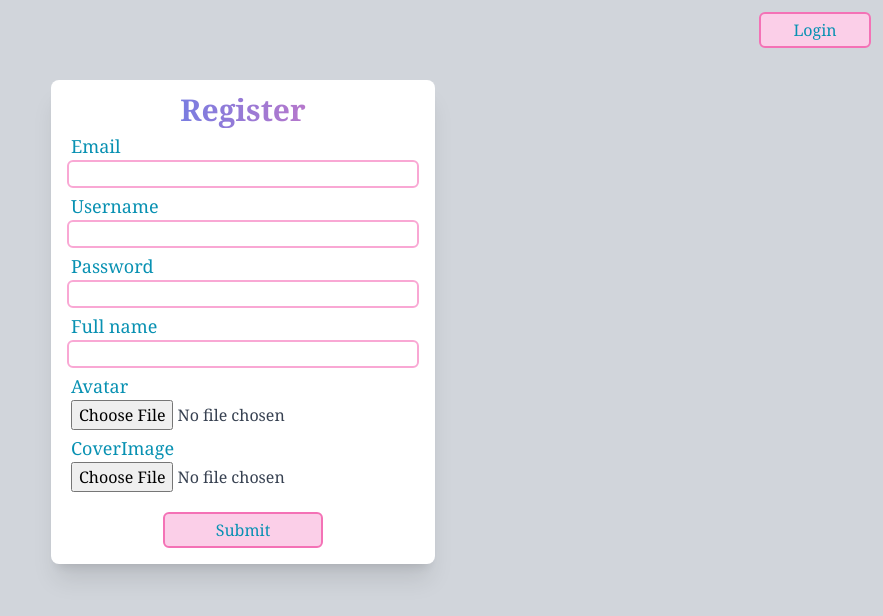
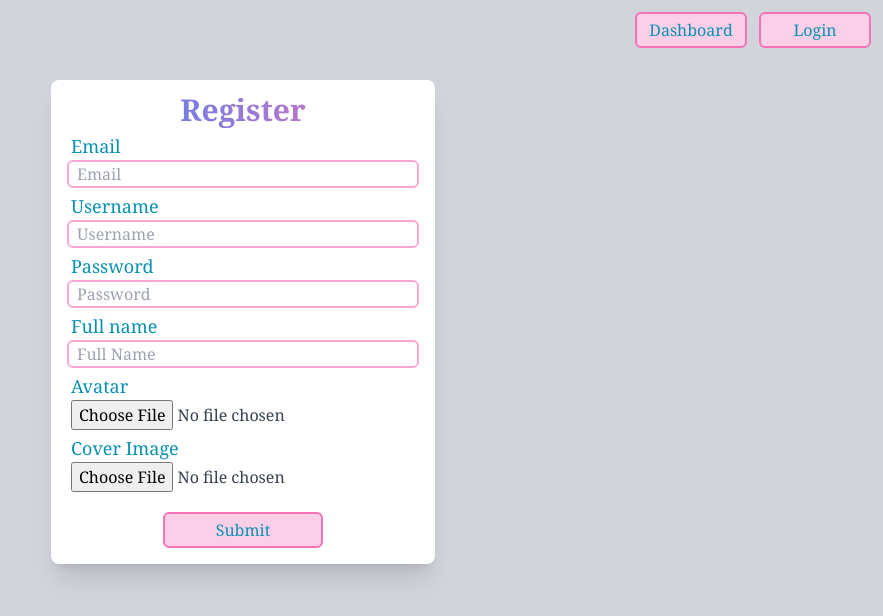
Before and after one commit to mdkhusbo26/e-commarce-full, a React (Create React App) app: page /register in a window 1280 px wide. Shown: the top 616 px of the page, without its empty margins (397-1280 px from the left). Built offline with nearby package versions, Linux system fonts and the light colour scheme.

Commit message:
optimize login page

```diff
--- a/src/App.js
+++ b/src/App.js
@@ -6,10 +6,10 @@ import { createBrowserRouter, Navigate } from 'react-router-dom';
 let allRous = createBrowserRouter([
   {
     path: '/',
-    element: <Navigate to="/dashbord" replace />,
+    element: <Navigate to="/dashboard" replace />,
   },
   {
-    path: '/dashbord',
+    path: '/dashboard',
     element: <Home />,
   },
   {
--- a/src/api/auth.js
+++ b/src/api/auth.js
@@ -22,4 +22,15 @@ const logoutUser = async () => {
   }
 };
 
-export { loginUser, logoutUser };
+const registerUser = async data => {
+  try {
+    const response = await axiosInstance.post('/register', {
+      data,
+    });
+    return response.data;
+  } catch (error) {
+    throw error.response?.data || { message: 'registation Failed' };
+  }
+};
+
+export { loginUser, logoutUser, registerUser };
--- a/src/components/Navbar.jsx
+++ b/src/components/Navbar.jsx
@@ -24,7 +24,7 @@ function Navbar() {
       await logoutUser();
       setIsSuccess('logout Successful');
       dispatch(isLogedIn(false));
-      navigate('/dashbord');
+      navigate('/dashboard');
     } catch (error) {
       setIsSuccess(error.message || 'Something went wrong');
     }
@@ -50,7 +50,7 @@ function Navbar() {
           </li>
           <li
             onClick={() => clickLogout()}
-            className="bg-pink-200 border-2 border-pink-400 my-auto p-1 text-cyan-600 rounded-md"
+            className="bg-pink-200 border-2 border-pink-400 my-auto p-1 text-cyan-600 rounded-md cursor-pointer"
           >
             Logout
           </li>
--- a/src/pages/Login.jsx
+++ b/src/pages/Login.jsx
@@ -20,7 +20,7 @@ function Register() {
       await loginUser(email, password);
       setSuccess('login Successful');
       dispatch(isLogedIn(true));
-      navigate('/dashbord');
+      navigate('/dashboard');
     } catch (error) {
       setError(error.messege || 'Something went wrong');
     }
@@ -29,12 +29,20 @@ function Register() {
   return (
     <div className="h-auto  bg-gray-300 flex">
       <div className="min-h-svh mx-auto w-96 font-serif ">
-        <Link
-          to="/register"
-          className="right-3 absolute bg-pink-200 border-2 mt-3  border-pink-400 p-1 text-cyan-600 rounded-md w-28 text-center"
-        >
-          Register
-        </Link>
+        <div className="right-3 absolute mt-3 flex gap-3">
+          <Link
+            to="/dashboard"
+            className=" bg-pink-200 border-2 border-pink-400 p-1 text-cyan-600 rounded-md w-28 text-center hover:text-slate-600"
+          >
+            Dashboard
+          </Link>
+          <Link
+            to="/register"
+            className=" bg-pink-200 border-2  border-pink-400 p-1 text-cyan-600 rounded-md w-28 text-center hover:text-slate-600"
+          >
+            Register
+          </Link>
+        </div>
         <div className="bg-white mt-20 rounded-lg shadow-xl pb-4">
           <h1 className="text-center text-3xl font-semibold font-serif pt-3 bg-gradient-to-r from-blue-500 to-pink-400 bg-clip-text text-transparent ">
             Login
--- a/src/pages/Register.jsx
+++ b/src/pages/Register.jsx
@@ -1,30 +1,87 @@
 import { Link } from 'react-router-dom';
+import { useState } from 'react';
+import { registerUser } from '../api/auth';
 
 function Register() {
-  let submitRegister = e => {
+  const [formData, setFormData] = useState({
+    username: '',
+    fullName: '',
+    email: '',
+    password: '',
+    avatar: null,
+    coverImage: null,
+  });
+  const [status, setStatus] = useState('');
+
+  // let navigate = useNavigate();
+
+  const handleChange = e => {
+    const { name, value, files } = e.target;
+    if (files) {
+      setFormData({ ...formData, [name]: files[0] });
+    } else {
+      setFormData({ ...formData, [name]: value });
+    }
+  };
+
+  const handleSubmit = async e => {
     e.preventDefault();
+
+    // Create FormData
+    const data = new FormData();
+    data.append('username', formData.username);
+    data.append('fullName', formData.fullName);
+    data.append('email', formData.email);
+    data.append('password', formData.password);
+    data.append('avatar', formData.avatar);
+    data.append('coverImage', formData.coverImage);
+
+    // Debug: Print form content
+    for (let [key, value] of data.entries()) {
+      console.log(`${key}:`, value);
+    }
+
+    try {
+      const result = await registerUser(data);
+      setStatus('Registration successful!');
+      console.log(result);
+    } catch (err) {
+      setStatus(err.message || 'Registration failed');
+      alert('Registation failed');
+    }
   };
 
   return (
     <div className="h-auto  bg-gray-300 flex">
       <div className="min-h-svh mx-auto w-96 font-serif ">
-        <Link
-          to="/login"
-          className="right-3 absolute bg-pink-200 border-2 mt-3  border-pink-400 p-1 text-cyan-600 rounded-md w-28 self-center text-center"
-        >
-          Login
-        </Link>
+        <div className="right-3 absolute mt-3 flex gap-3">
+          <Link
+            to="/dashboard"
+            className=" bg-pink-200 border-2 border-pink-400 p-1 text-cyan-600 rounded-md w-28 self-center text-center hover:text-slate-600"
+          >
+            Dashboard
+          </Link>
+          <Link
+            to="/login"
+            className=" bg-pink-200 border-2 border-pink-400 p-1 text-cyan-600 rounded-md w-28 self-center text-center hover:text-slate-600"
+          >
+            Login
+          </Link>
+        </div>
         <div className="bg-white mt-20 rounded-lg shadow-xl pb-4">
           <h1 className="text-center text-3xl font-semibold font-serif pt-3 bg-gradient-to-r from-blue-500 to-pink-400 bg-clip-text text-transparent ">
             Register
           </h1>
-          <form action="submit" className=" flex flex-col px-4">
+          <form onSubmit={e => handleSubmit(e)} className=" flex flex-col px-4">
             <label className="text-lg font-medium text-cyan-600 pt-1 pl-1">
               Email
             </label>
             <input
               type="email"
-              name=""
+              name="email"
+              placeholder="Email"
+              value={formData.email}
+              onChange={handleChange}
               className="border-pink-300 border-2 hover:border-rose-300 rounded-md pl-2 text-gray-700 focus:border-green-600 focus:outline-none"
             />
 
@@ -33,7 +90,10 @@ function Register() {
             </label>
             <input
               type="text"
-              name=""
+              name="username"
+              placeholder="Username"
+              value={formData.username}
+              onChange={handleChange}
               className="border-pink-300 border-2 hover:border-rose-300 rounded-md pl-2 text-gray-700 focus:border-green-600 focus:outline-none"
             />
 
@@ -42,7 +102,10 @@ function Register() {
             </label>
             <input
               type="password"
-              name=""
+              name="password"
+              placeholder="Password"
+              value={formData.password}
+              onChange={handleChange}
               className="border-pink-300 border-2 hover:border-rose-300 rounded-md pl-2 text-gray-700 focus:border-green-600 focus:outline-none"
             />
 
@@ -51,23 +114,38 @@ function Register() {
             </label>
             <input
               type="text"
-              name=""
+              name="fullName"
+              placeholder="Full Name"
+              value={formData.fullName}
+              onChange={handleChange}
               className="border-pink-300 border-2 hover:border-rose-300 rounded-md pl-2 text-gray-700 focus:border-green-600 focus:outline-none"
             />
 
             <label className="text-lg font-medium text-cyan-600 pt-1 pl-1">
               Avatar
             </label>
-            <input type="file" name="" className=" pl-1 text-gray-700" />
+            <input
+              type="file"
+              name="avatar"
+              accept="image/*"
+              onChange={handleChange}
+              className=" pl-1 text-gray-700"
+            />
 
             <label className="text-lg font-medium text-cyan-600 pt-1 pl-1 ">
-              CoverImage
+              Cover Image
             </label>
-            <input type="file" name="" className=" pl-1 text-gray-700" />
+            <input
+              type="file"
+              name="coverImage"
+              accept="image/*"
+              onChange={handleChange}
+              className=" pl-1 text-gray-700"
+            />
 
             <button
+              type="submit"
               className="bg-pink-200 border-2 mt-5 border-pink-400 p-1 text-cyan-600 rounded-md w-40 self-center"
-              onClick={e => submitRegister(e)}
             >
               Submit
             </button>
```
